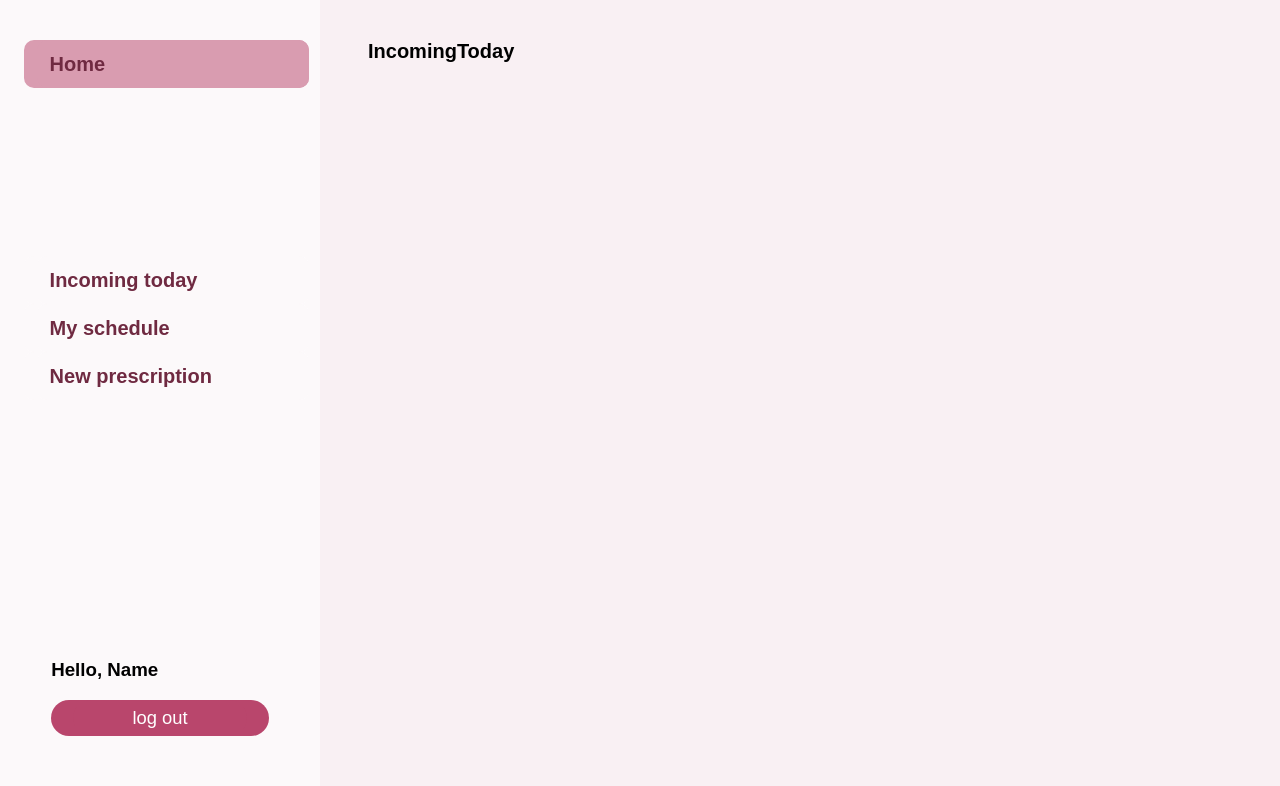
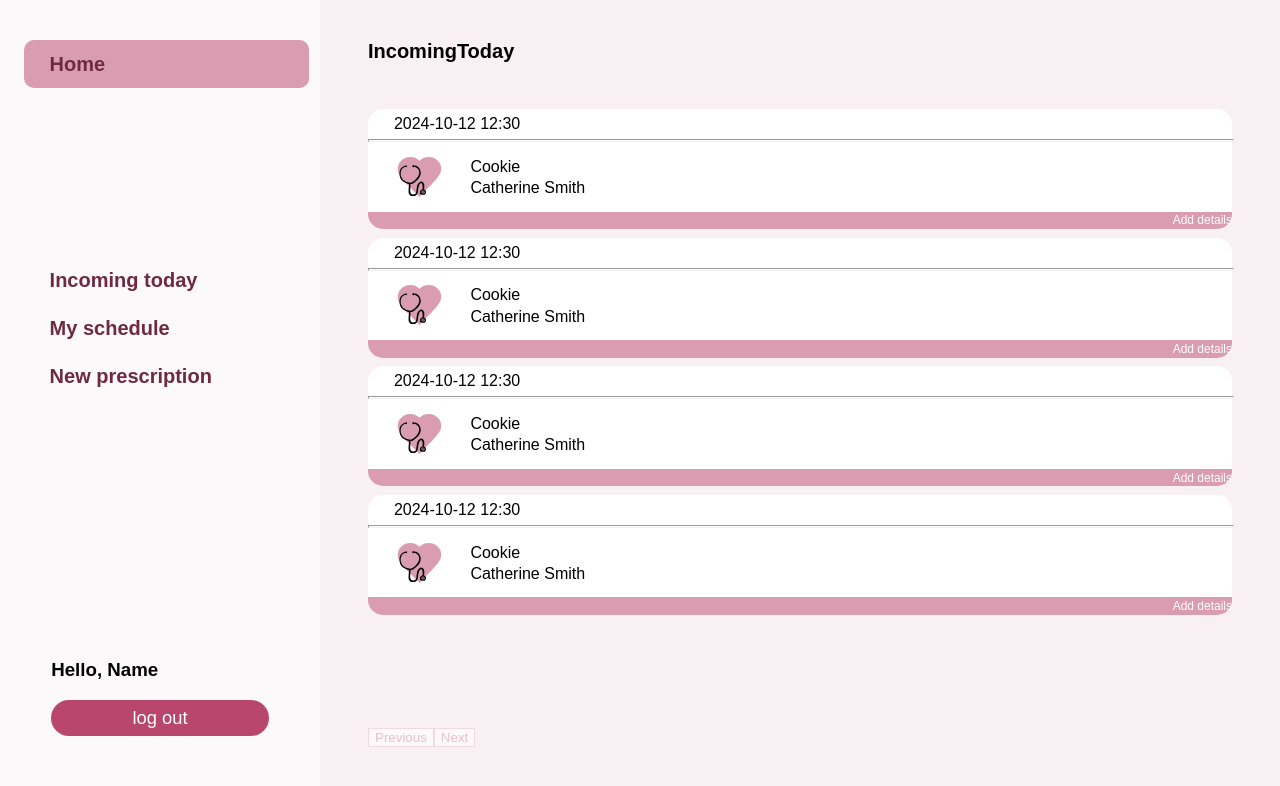
Before and after one commit to achwi00/vetclinic-front, a React (Create React App) app: page /dashboard/incoming in a window 1280 px wide. Shown: the top 786 px of the page. Built offline with nearby package versions, Linux system fonts and the light colour scheme.

Commit message:
[Feat] added detailed visits

```diff
--- /dev/null
+++ b/src/component/DetailedVisit.js
@@ -0,0 +1,107 @@
+import React, {useContext} from "react";
+import IconDisplayer from "./IconDisplayer";
+import {UserContext} from "../UserContext";
+import '../../src/styles/visit.css'
+import '../../src/styles/vetdashboard.css'
+
+function DetailedVisit({id, date, time, vetName, vetSurname, petName, classStyle, icon, iconClass, type, description}) {
+    const {user} = useContext(UserContext);
+    const handleBooking = async () => {
+        console.log("Booking visit...");
+        console.log(user.email)
+        // Implement booking logic here
+        try {
+            const response = await fetch("http://localhost:8080/visits/book-visit", {
+                method: "POST",
+                headers: {
+                    "Content-Type": "application/json",
+                },
+                body: JSON.stringify({
+                    visitId: id, // ID of the visit
+                    email: user.email,
+                    petName: petName, // Name of the pet
+
+                }),
+            });
+
+            if (!response.ok) {
+                throw new Error(`Failed to book visit: ${response.status}`);
+            }
+
+            const result = response.text();
+            console.log("Visit booked successfully:", result);
+
+            // Optional: Handle UI updates or notifications here
+        } catch (error) {
+            console.error("Error booking visit:", error);
+        }
+
+    };
+
+    // Function to handle canceling the visit
+    const handleCancel = async () => {
+        console.log("Canceling visit...", id);
+        // Implement canceling logic here
+
+        try {
+            const response = await fetch(`http://localhost:8080/visits/cancel-visit?visitId=${id}`, {
+                method: "GET",
+                headers: {
+                    "Content-Type": "application/json",
+                },
+            });
+
+            if (!response.ok) {
+                throw new Error(`Failed to book visit: ${response.status}`);
+            }
+
+            const result = response.text();
+            console.log("Visit cancelled successfully:", result);
+
+            // Optional: Handle UI updates or notifications here
+        } catch (error) {
+            console.error("Error booking visit:", error);
+        }
+    };
+    return(
+        <div className="visit vis-detailed">
+            <div className="date-time-holder detailed">
+                <p>{date} {time}</p>
+            </div>
+            <hr/>
+            <div className="visit-main-holder detailed-holder">
+                <div className="inner-left-visit">
+                    <IconDisplayer
+                        iconName={icon}
+                        styleClass={iconClass}
+                    />
+                    <div className="visit-info-holder">
+                        {type === "completed" &&
+                            <p>{petName}</p>
+                        }
+                        <p>{vetName} {vetSurname}</p>
+                    </div>
+                </div>
+                <div className="inner-right-visit">
+                    {type === "free" && (
+                        <button className="btn book-cancel-btn"
+                                onClick={handleBooking}
+                        >book</button>
+                    )}
+                    {type === "booked" && (
+                        <button className="btn book-cancel-btn"
+                                onClick={handleCancel}
+                        >cancel</button>
+                    )}
+                    {type === "others" &&
+                        <p>{description}</p>
+                    }
+                </div>
+            </div>
+            <div className="more-details">
+                <p>Add details</p>
+            </div>
+        </div>
+    );
+}
+export default DetailedVisit;
--- /dev/null
+++ b/src/styles/vetdashboard.css
@@ -0,0 +1,33 @@
+:root{
+    --main-color: #F9F0F3;
+    --lively-pink: #B9466C;
+    --washed-out-pink: #f3e2e8;
+    --plum: #6F2A41;
+    --almost-white: #FCF9FA;
+    --violet-pink: #D99CB0;
+    --mid-pink: #E8C1CE;
+    --dreamy-pink: #F1D9E1;
+}
+.detailed{
+    height: 25%;
+}
+.vis-detailed{
+    height: 15vh;
+}
+.detailed-holder{
+    height: 60%;
+}
+.more-details{
+    display: flex;
+    justify-content: flex-end;
+    align-items: center;
+    width: 100%;
+    height: 15%;
+    background-color: var(--violet-pink);
+    border-radius: 0 0 15px 15px;
+}
+.more-details p{
+    color: white;
+    font-size: 1.5vh;
+    margin:0;
+}
--- a/src/views/vet_dashboard/DashboardIncomingToday.js
+++ b/src/views/vet_dashboard/DashboardIncomingToday.js
@@ -1,12 +1,23 @@
-import React, {useContext} from "react";
+import React, {useContext, useState} from "react";
 import '../../index.css'
 import '../../../src/styles/dashboard.css'
+import '../../../src/styles/vetdashboard.css'
 import SideMenu from "../../component/SideMenu";
 import {UserContext} from "../../UserContext";
+import List from "../../component/List";
+import Visit from "../../component/Visit";
+import DetailedVisit from "../../component/DetailedVisit";
 
 function DashBoardHome(){
     const {user} = useContext(UserContext);
+    const [view, setView] = useState("list");
+    const visits = [
+        {date: '2024-10-12', time:'12:30', petName: 'Cookie', ownerName:'Catherine', ownerSurname:'Smith'},
+        {date: '2024-10-12', time:'12:30', petName: 'Cookie', ownerName:'Catherine', ownerSurname:'Smith'},
+        {date: '2024-10-12', time:'12:30', petName: 'Cookie', ownerName:'Catherine', ownerSurname:'Smith'},
+        {date: '2024-10-12', time:'12:30', petName: 'Cookie', ownerName:'Catherine', ownerSurname:'Smith'},
 
+    ];
     const buttons = [
         {label: 'Incoming today', href:'/dashboard/incoming'},
         {label: 'My schedule', href:'/dashboard/my-schedule'},
@@ -19,7 +30,24 @@ function DashBoardHome(){
             <div className="content-holder">
                 <div className="centring-main">
                     <h2 className="site-tracker">IncomingToday</h2>
-
+                    {view === "list" && <List
+                        items = {visits.map((visit, index) => (
+                            <DetailedVisit
+                                key={index}
+                                id={visit.id}
+                                date={visit.date}
+                                time={visit.time}
+                                vetName={visit.ownerName}
+                                vetSurname={visit.ownerSurname}
+                                petName={visit.petName}
+                                icon="checkup"
+                                iconClass="vis-icon"
+                                type="completed"
+                            />
+                        ))}
+                        styleClass={"list-holder"}
+                        itemsPerPage={4}
+                    />}
                 </div>
             </div>
         </div>
```
